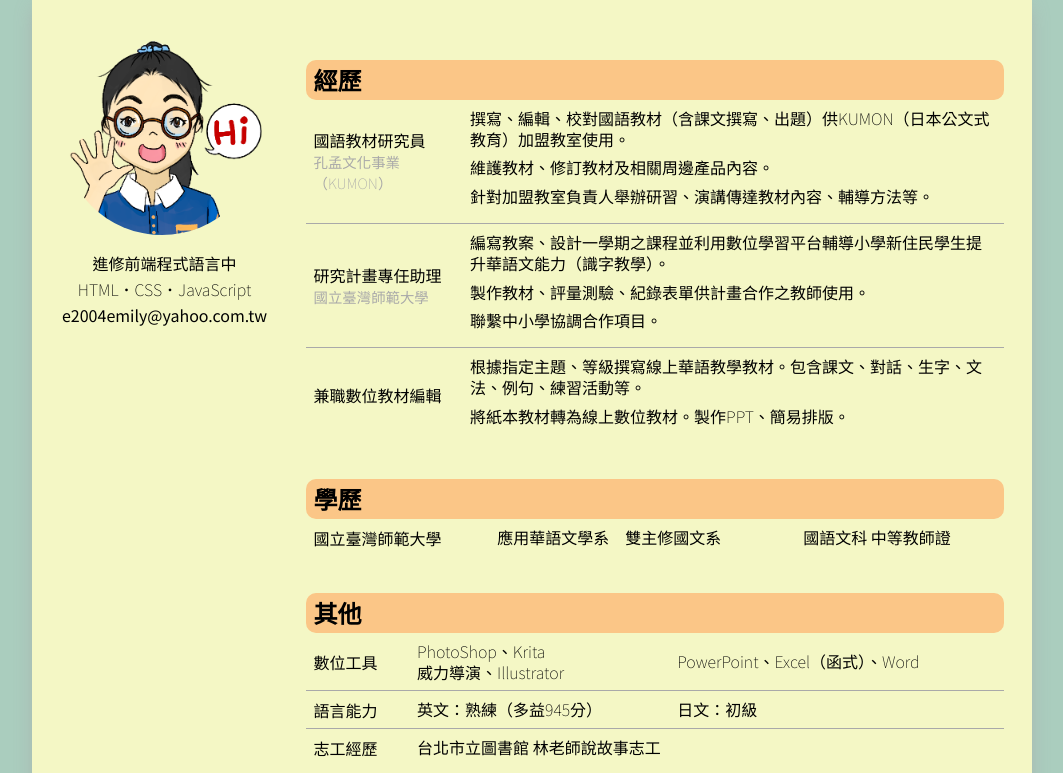
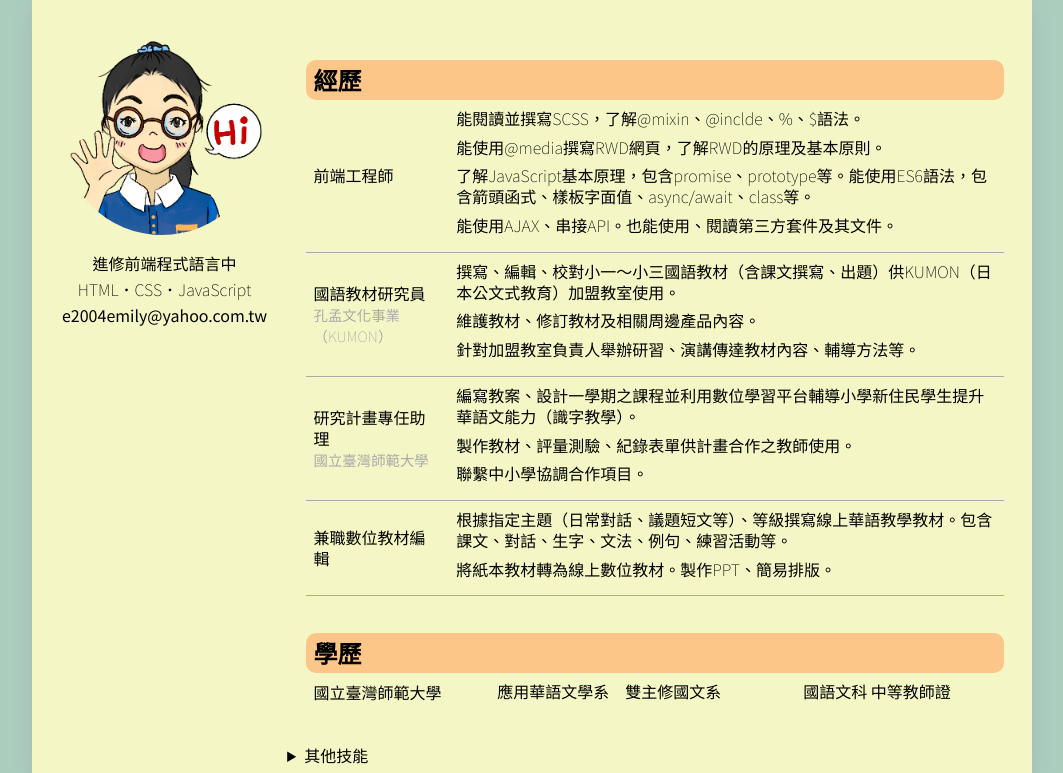
Before and after one commit to LeeYitian/PProject, a plain HTML site: page index.html in a window 1280 px wide. Shown: the part 847-1620 px from the top of the page, without its empty margins (108-1171 px from the left). Drawn offline with Linux system fonts and the light colour scheme.

Commit message:
新增工作經歷一列

```diff
--- a/index.html
+++ b/index.html
@@ -63,12 +63,23 @@
                         </thead>
                         <tbody>
                             <tr>
+                                <td>前端工程師</td>
+                                <td>
+                                    <ul>
+                                        <li>能閱讀並撰寫SCSS，了解@mixin、@inclde、%、$語法。</li>
+                                        <li>能使用@media撰寫RWD網頁，了解RWD的原理及基本原則。</li>
+                                        <li>了解JavaScript基本原理，包含promise、prototype等。能使用ES6語法，包含箭頭函式、樣板字面值、async/await、class等。</li>
+                                        <li>能使用AJAX、串接API。也能使用、閱讀第三方套件及其文件。</li>
+                                    </ul>
+                                </td>
+                            </tr>
+                            <tr>
                                 <td>國語教材研究員
                                     <br><span>孔孟文化事業（KUMON）</span>
                                 </td>
                                 <td>
                                     <ul>
-                                        <li>撰寫、編輯、校對國語教材（含課文撰寫、出題）供KUMON（日本公文式教育）加盟教室使用。</li>
+                                        <li>撰寫、編輯、校對小一～小三國語教材（含課文撰寫、出題）供KUMON（日本公文式教育）加盟教室使用。</li>
                                         <li>維護教材、修訂教材及相關周邊產品內容。</li>
                                         <li>針對加盟教室負責人舉辦研習、演講傳達教材內容、輔導方法等。</li>
                                     </ul>
@@ -88,7 +99,7 @@
                                 <td>兼職數位教材編輯<br><span></span></td>
                                 <td>
                                     <ul>
-                                        <li>根據指定主題、等級撰寫線上華語教學教材。包含課文、對話、生字、文法、例句、練習活動等。</li>
+                                        <li>根據指定主題（日常對話、議題短文等）、等級撰寫線上華語教學教材。包含課文、對話、生字、文法、例句、練習活動等。</li>
                                         <li>將紙本教材轉為線上數位教材。製作PPT、簡易排版。</li>
                                     </ul>
                                 </td>
@@ -109,6 +120,8 @@
                             </tr>
                         </tbody>
                     </table>
+                    <details>
+                        <summary>其他技能</summary>
                         <table class="other">
                             <thead>
                                 <tr>
@@ -132,6 +145,7 @@
                                 </tr>
                             </tbody>
                         </table>
+                    </details>
                 </div>
             </section>
             <section id="other_project" class="other_project flex">
```
Lines whose indentation alone changed are shown as unchanged.
